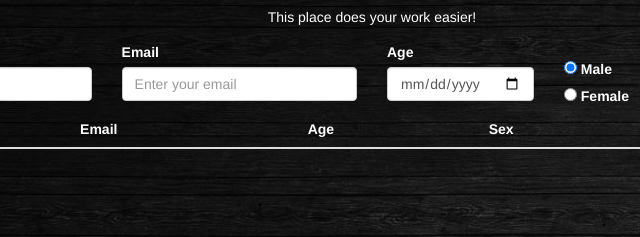
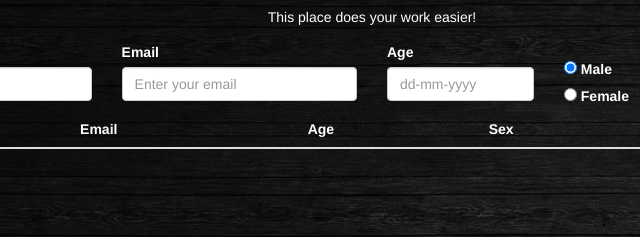
Before and after one commit to Luky843/SchoolProject, a plain HTML site: page index.html in a window 1280 px wide. Shown: the part 135-372 px from the top of the page, 268-908 px from the left. Drawn offline with nearby package versions, Linux system fonts and the light colour scheme.

Commit message:
fixed DOB field

```diff
--- a/index.html
+++ b/index.html
@@ -61,7 +61,7 @@
                     </div>
                     <div class="col-lg-2">
                         <label>Age</label>
-                        <input type="date" class="form-control" id="Age" placeholder="dd-mm-yyyy">
+                        <input type="text" class="form-control" id="Age" placeholder="dd-mm-yyyy">
                         <div id="AgeErr"></div>
                     </div>
                     <div class="form-check">
```
